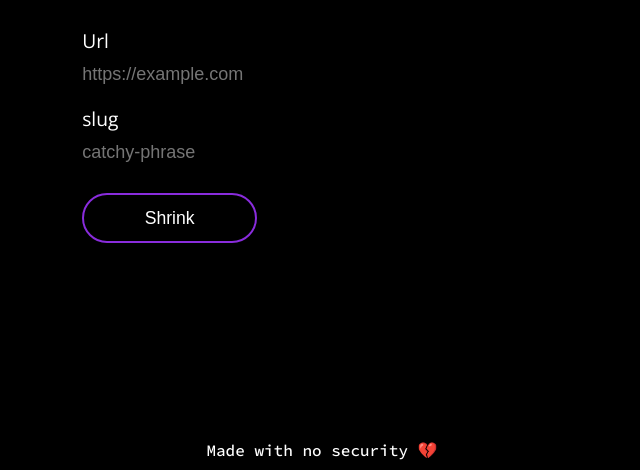
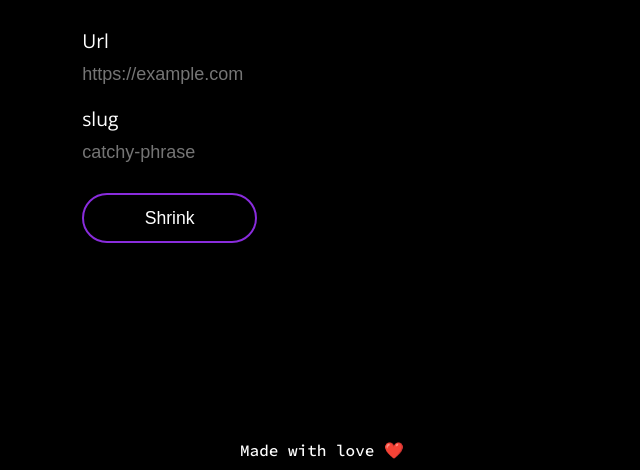
Before and after one commit to girishsavlesha/urlshortner, a website: page public/index.html in a window 1280 px wide. Shown: the part 330-800 px from the top of the page, without its empty margins (318-958 px from the left). Drawn offline with nearby package versions, Linux system fonts and the light colour scheme.

Commit message:
footer changes

```diff
--- a/public/index.html
+++ b/public/index.html
@@ -60,7 +60,7 @@
     </main>
 
     <footer>
-        <p>Made with no security 💔</p>
+        <p>Made with love ❤️</p>
     </footer>
     <script src='https://cdn.jsdelivr.net/npm/vue@2'></script>
     <script src='main.js'></script>
```
